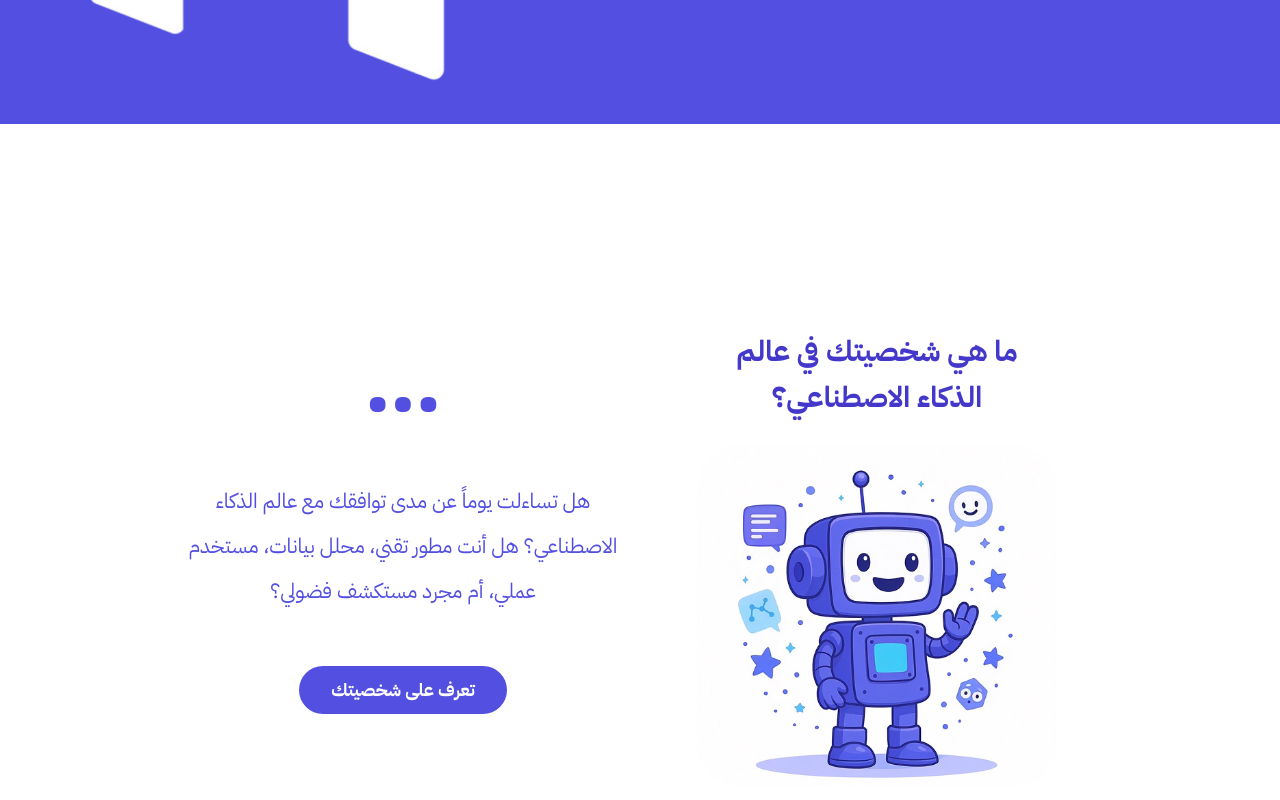
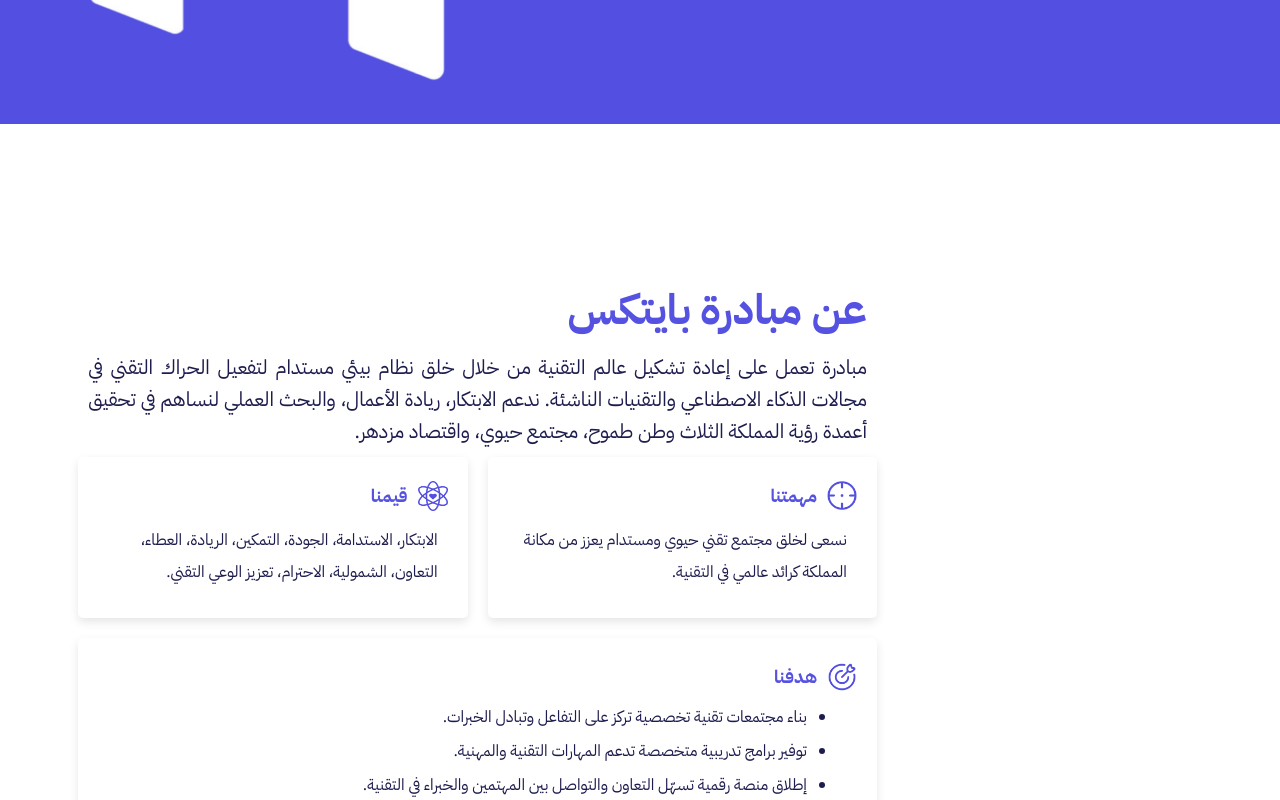
Before and after one commit to ByTechS-Platform/ByTechS-Website, a React (Create React App) app: page / in a window 1280 px wide. Shown: the part 740-1540 px from the top of the page. Built offline with nearby package versions, Linux system fonts and the light colour scheme; no server answers.

Commit message:
test component commented

```diff
--- a/src/Home.js
+++ b/src/Home.js
@@ -12,7 +12,7 @@
   return (
     <div>
       <Hero />
-      <TestLanding />
+      {/* <TestLanding /> */}
       <AboutUs />
       <Communities />
       <News />
```
